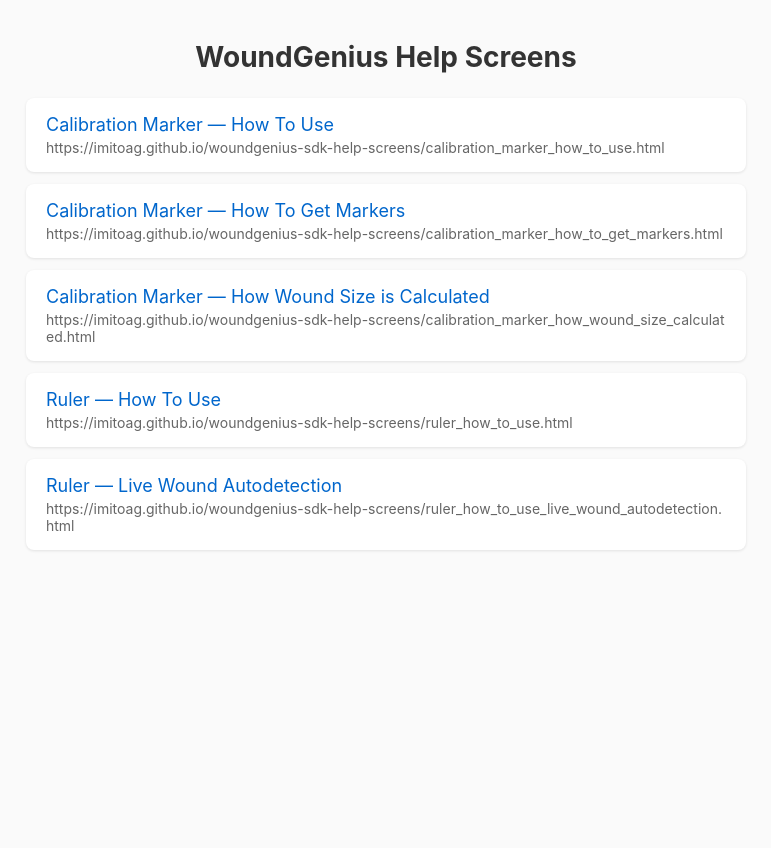
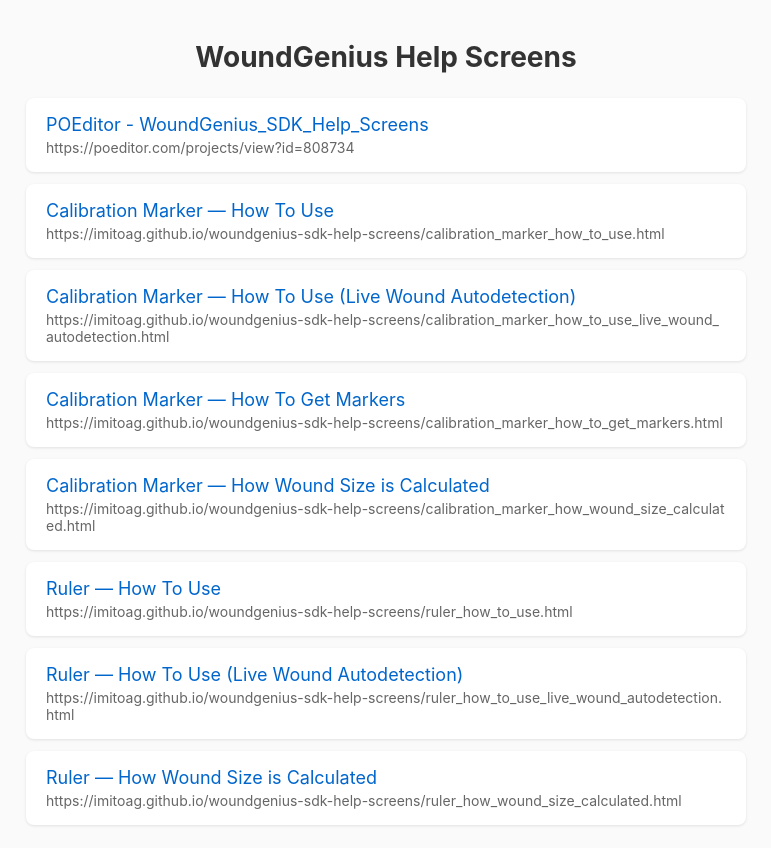
Before and after one commit to imitoag/woundgenius-sdk-help-screens, a plain HTML site: page index.html in a window 1280 px wide. Shown: the whole page, without its empty margins (254-1025 px from the left). Before the commit the page ends 800 px from the top, so only its background shows below. Drawn offline with Linux system fonts and the light colour scheme.

Commit message:
Updated index.html

```diff
--- a/index.html
+++ b/index.html
@@ -63,11 +63,29 @@
     <ul class="link-list">
 
         <li class="link-item">
+            <a href="https://poeditor.com/projects/view?id=808734">
+                POEditor - WoundGenius_SDK_Help_Screens
+            </a>
+            <div class="subtitle">
+                https://poeditor.com/projects/view?id=808734
+            </div>
+        </li>
+
+        <li class="link-item">
             <a href="https://imitoag.github.io/woundgenius-sdk-help-screens/calibration_marker_how_to_use.html">
                 Calibration Marker — How To Use
             </a>
             <div class="subtitle">
                 https://imitoag.github.io/woundgenius-sdk-help-screens/calibration_marker_how_to_use.html
+            </div>
+        </li>
+
+        <li class="link-item">
+            <a href="https://imitoag.github.io/woundgenius-sdk-help-screens/calibration_marker_how_to_use_live_wound_autodetection.html">
+                Calibration Marker — How To Use (Live Wound Autodetection)
+            </a>
+            <div class="subtitle">
+                https://imitoag.github.io/woundgenius-sdk-help-screens/calibration_marker_how_to_use_live_wound_autodetection.html
             </div>
         </li>
 
@@ -100,13 +118,22 @@
 
         <li class="link-item">
             <a href="https://imitoag.github.io/woundgenius-sdk-help-screens/ruler_how_to_use_live_wound_autodetection.html">
-                Ruler — Live Wound Autodetection
+                Ruler — How To Use (Live Wound Autodetection)
             </a>
             <div class="subtitle">
                 https://imitoag.github.io/woundgenius-sdk-help-screens/ruler_how_to_use_live_wound_autodetection.html
             </div>
         </li>
 
+        <li class="link-item">
+            <a href="https://imitoag.github.io/woundgenius-sdk-help-screens/ruler_how_wound_size_calculated.html">
+                Ruler — How Wound Size is Calculated
+            </a>
+            <div class="subtitle">
+                https://imitoag.github.io/woundgenius-sdk-help-screens/ruler_how_wound_size_calculated.html
+            </div>
+        </li>
+
     </ul>
 </body>
 </html>
```
